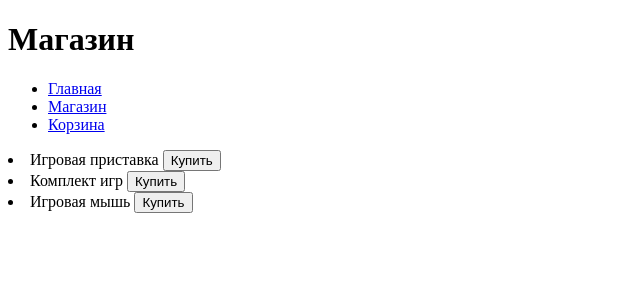
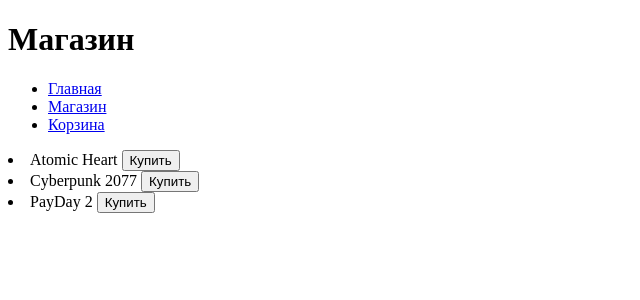
Before and after one commit to savinleonid/UrbanDjango, a Django app: page /platform/shop/ in a window 1280 px wide. Shown: the top 300 px of the page, without its empty margins (0-640 px from the left). Run offline with Django 4.2, Linux system fonts and the light colour scheme.

Commit message:
minor changes

```diff
--- a/UrbanDjango/task4/views.py
+++ b/UrbanDjango/task4/views.py
@@ -7,10 +7,10 @@
 
 
 def shop_page(request):
-    items = {'items': [
-        'Игровая приставка',
-        'Комплект игр',
-        'Игровая мышь'
+    items = {'games': [
+        'Atomic Heart',
+        'Cyberpunk 2077',
+        'PayDay 2'
     ]}
     return render(request, 'fourth_task/shop_page.html', {'items': items})
 
--- a/UrbanDjango/templates/fourth_task/shop_page.html
+++ b/UrbanDjango/templates/fourth_task/shop_page.html
@@ -3,7 +3,7 @@
 {% block pagename %}<h1>Магазин</h1>{% endblock %}
 
 {% block content %}
-{% for item in items.items %}
+{% for item in items.games %}
     <li>{{ item }} <button>Купить</button></li>
 {% endfor %}
 {% endblock %}
```
